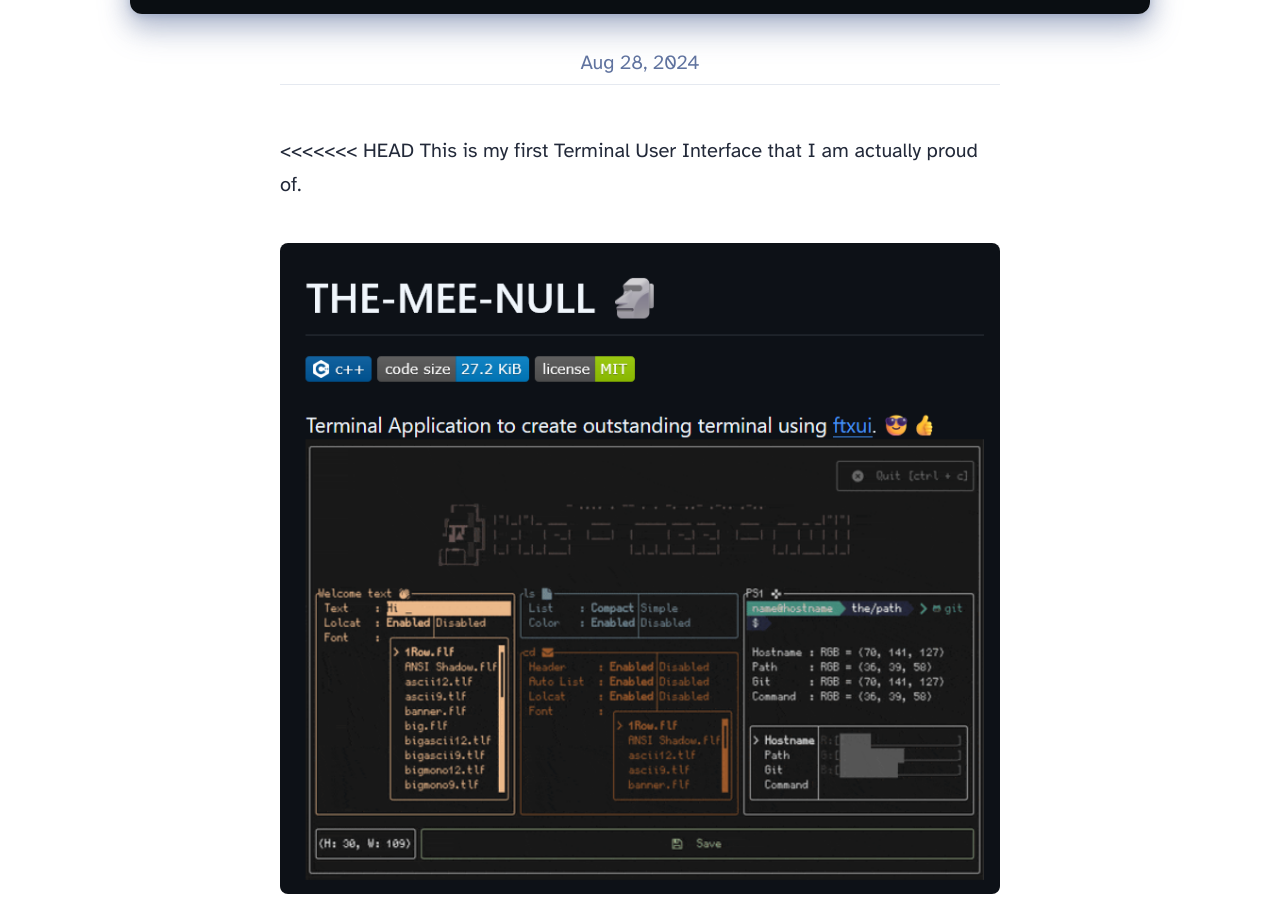
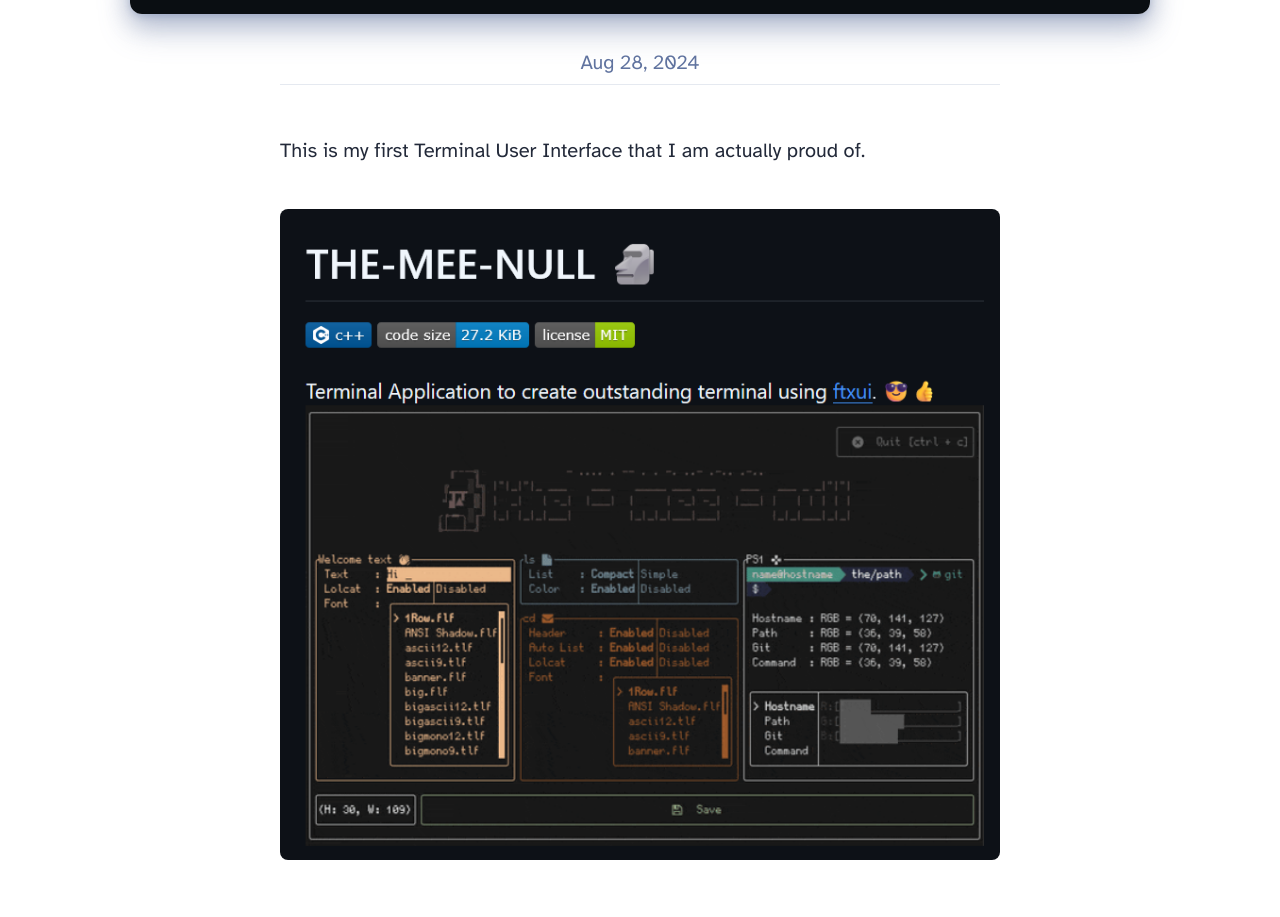
Before and after one commit to fatinul/who-tinul, an Astro site: page /projects/the-mee-null in a window 1280 px wide. Shown: the part 636-1553 px from the top of the page. Built offline with nearby package versions, Linux system fonts and the light colour scheme; Astro itself is replaced by a stand-in of ours.

Commit message:
test the verifying ownership

```diff
--- a/src/content/project/the-mee-null.md
+++ b/src/content/project/the-mee-null.md
@@ -5,10 +5,6 @@
 heroImage: '../../assets/2-Hero.png'
 ---
 
-<<<<<<< HEAD
 This is my first Terminal User Interface that I am actually proud of.
 
 [![the-mee-null](/images/1-the_mee_null.png)](https://github.com/fatinul/the-mee-null)
-=======
-[![the-mee-null](/images/1-the_mee_null.png)](https://github.com/fatinul/the-mee-null)
->>>>>>> 97a4014e36bbcd99db5330833af038eb69d7c958
```
